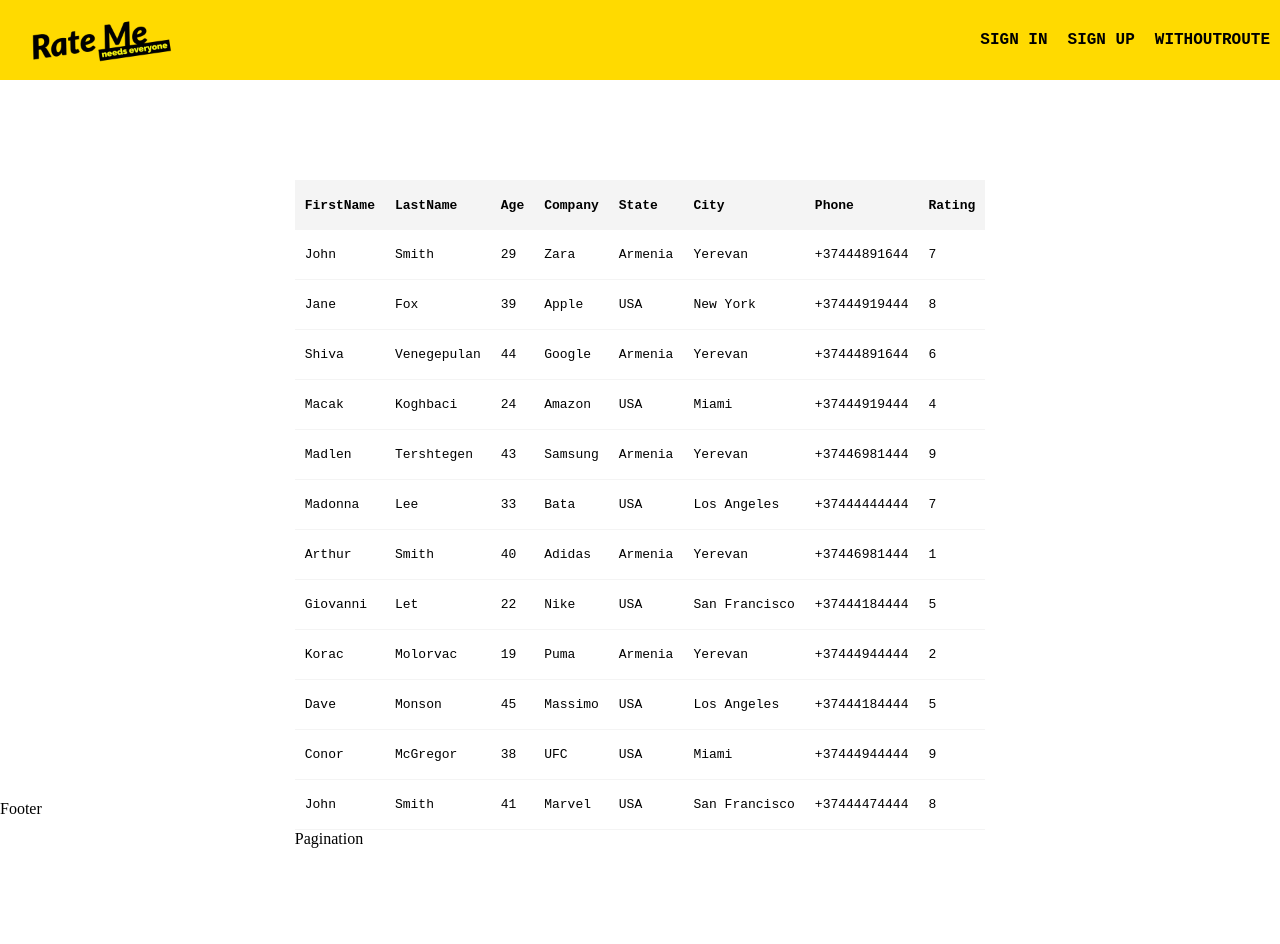
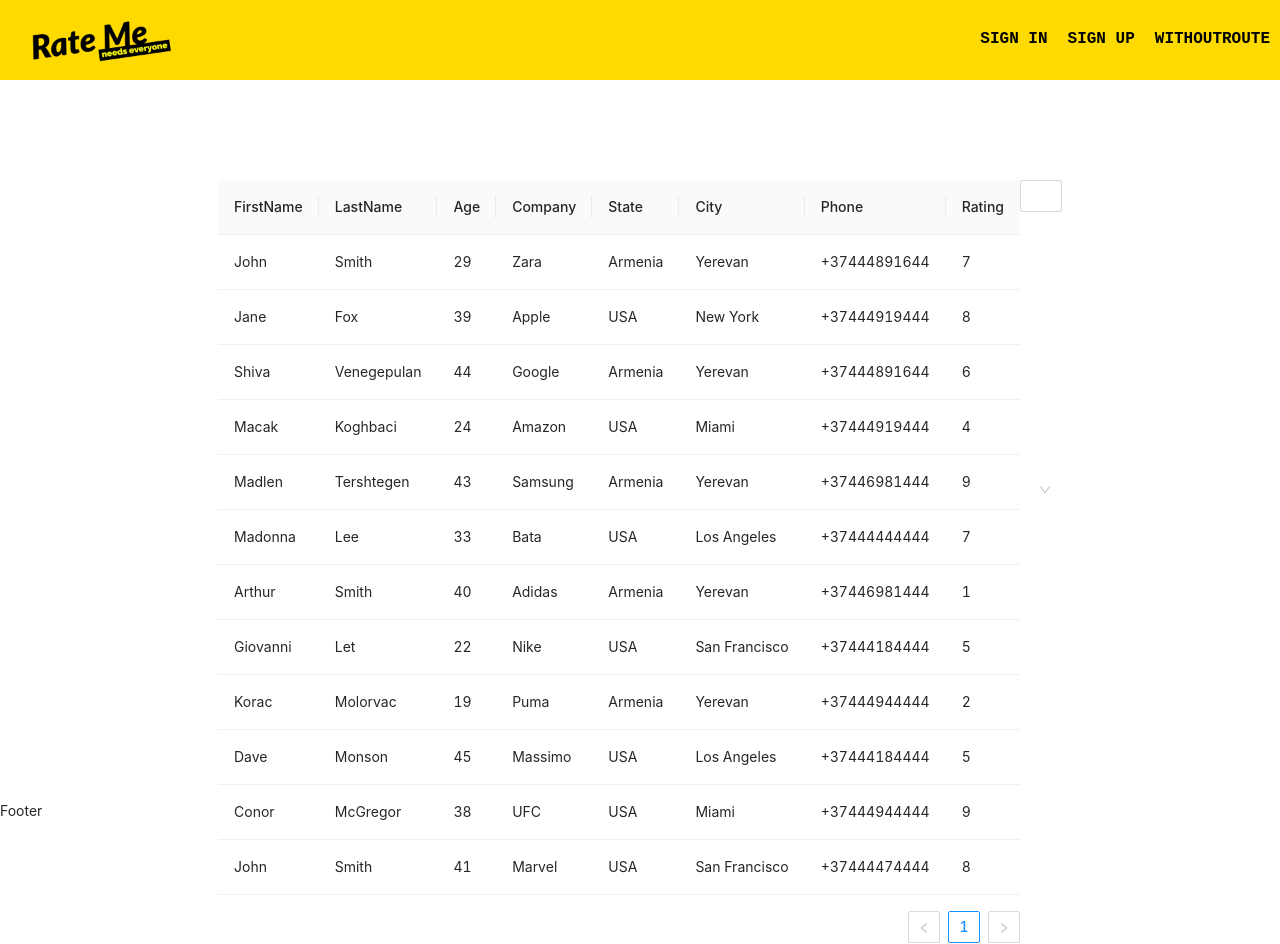
Before and after one commit to rateme-product/rateme, a React (Create React App) app: page / in a window 1280 px wide. Before the commit the page ends 848 px from the top, so only its background shows below. Built offline with nearby package versions, Linux system fonts and the light colour scheme.

Commit message:
Added Ant Design to project  - changed Table component to Ant component  - added Select component

```diff
--- a/src/App.tsx
+++ b/src/App.tsx
@@ -5,18 +5,9 @@ import Footer from 'sections/Footer';
 import Header from 'sections/Header';
 import Main from 'sections/Main';
 
-const useStyles = createUseStyles({
-  '@global': {
-    '*': {
-      margin: 0,
-      padding: 0,
-      boxSizing: 'border-box',
-    },
-  },
-});
-
 function App() {
   useStyles();
+
   return (
     <Suspense fallback={<div />}>
       <div>
@@ -29,3 +20,13 @@ function App() {
 }
 
 export default App;
+
+const useStyles = createUseStyles({
+  '@global': {
+    '*': {
+      margin: 0,
+      padding: 0,
+      boxSizing: 'border-box',
+    },
+  },
+});
--- /dev/null
+++ b/src/components/Reusable/Select/Select.tsx
@@ -0,0 +1,9 @@
+import { Select as AntSelect, SelectProps } from 'antd';
+
+type IAutoCompleteProps = SelectProps;
+
+const Select = (props: IAutoCompleteProps) => {
+  return <AntSelect {...props} />;
+};
+
+export default Select;
--- /dev/null
+++ b/src/components/Reusable/Select/index.ts
@@ -0,0 +1,3 @@
+import Select from './Select';
+
+export default Select;
--- a/src/components/Reusable/Table/Table.tsx
+++ b/src/components/Reusable/Table/Table.tsx
@@ -1,51 +1,9 @@
-import { TStringNumber } from 'components/Reusable/types';
+import { Table as AntTable, TableProps } from 'antd';
 
-import useStyles from './style';
+type ITableProps<T> = TableProps<T>;
 
-interface IHeader {
-  title: string;
-  sortable?: boolean;
-  dataKey: string;
-}
-
-interface ITableProps {
-  headers: IHeader[];
-  // Todo: change any later
-  data: any[];
-  tableHeight?: number;
-  rowHeight?: TStringNumber;
-}
-
-const Table = ({ headers, data, tableHeight, rowHeight = 50 }: ITableProps): JSX.Element => {
-  const classes = useStyles({ tableHeight, rowHeight });
-
-  return (
-    <table className={classes.table}>
-      <thead className={classes.thead}>
-        <tr>
-          {headers.map(({ title }) => {
-            return (
-              <th align="left" className={classes.th} scope="col" key={title}>
-                {title}
-              </th>
-            );
-          })}
-        </tr>
-      </thead>
-      <tbody className={classes.tbody}>
-        {data.map((el, index) => (
-          <tr className={classes.tbodyTr} key={el.id}>
-            {headers.map(({ dataKey }) => (
-              <td align="left" className={classes.td} key={`${index}-${dataKey}`}>
-                <span>{el[dataKey]}</span>
-              </td>
-            ))}
-          </tr>
-        ))}
-      </tbody>
-      <div>Pagination</div>
-    </table>
-  );
+const Table = <T extends object>(props: ITableProps<T>): JSX.Element => {
+  return <AntTable {...props} />;
 };
 
 export default Table;
--- a/src/components/Reusable/Table/style.ts
+++ /dev/null
@@ -1,38 +0,0 @@
-import { createUseStyles } from 'react-jss';
-
-import { TStringNumber } from 'components/Reusable/types';
-
-import Colors from 'styles/Colors';
-
-export interface IStyleProps {
-  tableHeight?: number;
-  rowHeight?: TStringNumber;
-}
-
-const useStyles = createUseStyles({
-  table: ({ tableHeight }: IStyleProps) => ({
-    height: tableHeight || 'unset',
-    borderSpacing: 0,
-  }),
-  thead: {
-    backgroundColor: Colors.GRAY_LIGHT,
-    height: 50,
-  },
-  th: {
-    fontFamily: 'monospace',
-    padding: '0 10px',
-  },
-  tbody: ({ tableHeight }: IStyleProps) => ({
-    height: tableHeight ? tableHeight - 100 : 'unset',
-  }),
-  tbodyTr: ({ rowHeight }: IStyleProps) => ({
-    height: rowHeight,
-  }),
-  td: {
-    fontFamily: 'monospace',
-    padding: '0 10px',
-    borderBottom: `1px solid ${Colors.GRAY_LIGHT}`,
-  },
-});
-
-export default useStyles;
--- a/src/components/Reusable/index.ts
+++ b/src/components/Reusable/index.ts
@@ -1,3 +1,4 @@
 export { default as Navbar } from './Navbar';
+export { default as Select } from './Select';
 export { default as SvgIcon } from './SvgIcon';
 export { default as Table } from './Table';
--- a/src/constants/temp.ts
+++ b/src/constants/temp.ts
@@ -1,12 +1,12 @@
 export const tempTableHeaders = [
-  { id: 1, title: 'FirstName', dataKey: 'firstName' },
-  { id: 2, title: 'LastName', dataKey: 'lastName' },
-  { id: 3, title: 'Age', dataKey: 'age' },
-  { id: 4, title: 'Company', dataKey: 'company' },
-  { id: 5, title: 'State', dataKey: 'state' },
-  { id: 6, title: 'City', dataKey: 'city' },
-  { id: 7, title: 'Phone', dataKey: 'phone' },
-  { id: 8, title: 'Rating', dataKey: 'rating' },
+  { id: 1, title: 'FirstName', dataIndex: 'firstName' },
+  { id: 2, title: 'LastName', dataIndex: 'lastName' },
+  { id: 3, title: 'Age', dataIndex: 'age' },
+  { id: 4, title: 'Company', dataIndex: 'company' },
+  { id: 5, title: 'State', dataIndex: 'state' },
+  { id: 6, title: 'City', dataIndex: 'city' },
+  { id: 7, title: 'Phone', dataIndex: 'phone' },
+  { id: 8, title: 'Rating', dataIndex: 'rating' },
 ];
 
 export const tempTableData = [
--- a/src/index.tsx
+++ b/src/index.tsx
@@ -1,3 +1,5 @@
+import 'antd/dist/antd.css';
+
 import { render } from 'react-dom';
 import { HelmetProvider } from 'react-helmet-async';
 import { Provider } from 'react-redux';
--- a/src/pages/Landing/Landing.tsx
+++ b/src/pages/Landing/Landing.tsx
@@ -1,6 +1,6 @@
 import { tempTableData, tempTableHeaders } from 'constants/temp';
 
-import { Table } from 'components/Reusable';
+import { Select, Table } from 'components/Reusable';
 
 import useStyles from './style';
 
@@ -9,7 +9,8 @@ const Landing = () => {
 
   return (
     <div className={classes.landing}>
-      <Table headers={tempTableHeaders} data={tempTableData} tableHeight={600} />
+      <Table columns={tempTableHeaders} dataSource={tempTableData} pagination={{ pageSize: 20 }} />
+      <Select options={tempTableData.map((item) => ({ value: item.id, label: item.city }))} />
     </div>
   );
 };
```
Also changed, not shown: package.json (+8 -7 lines), 1 other file (tests, documents, lock files or other folders).
